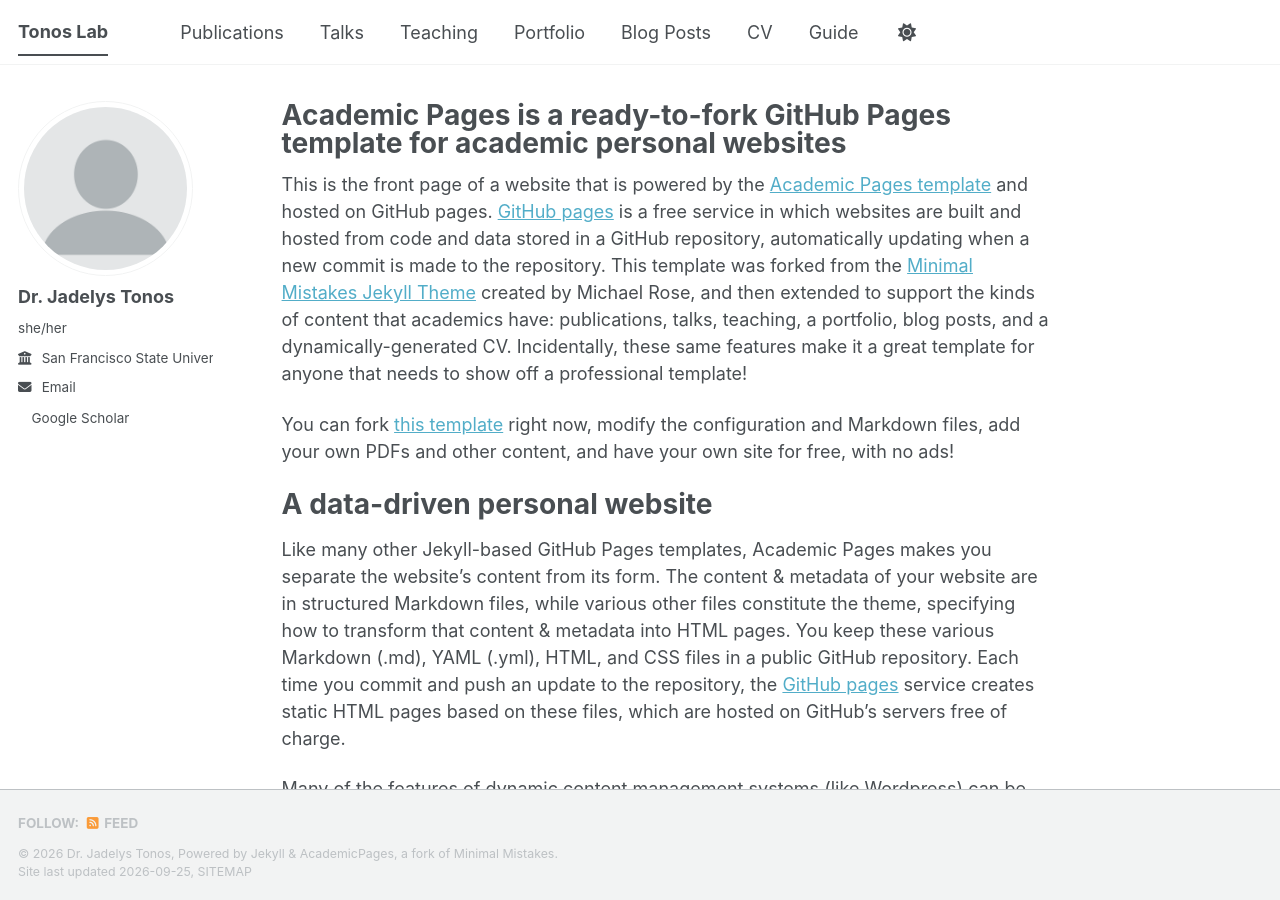
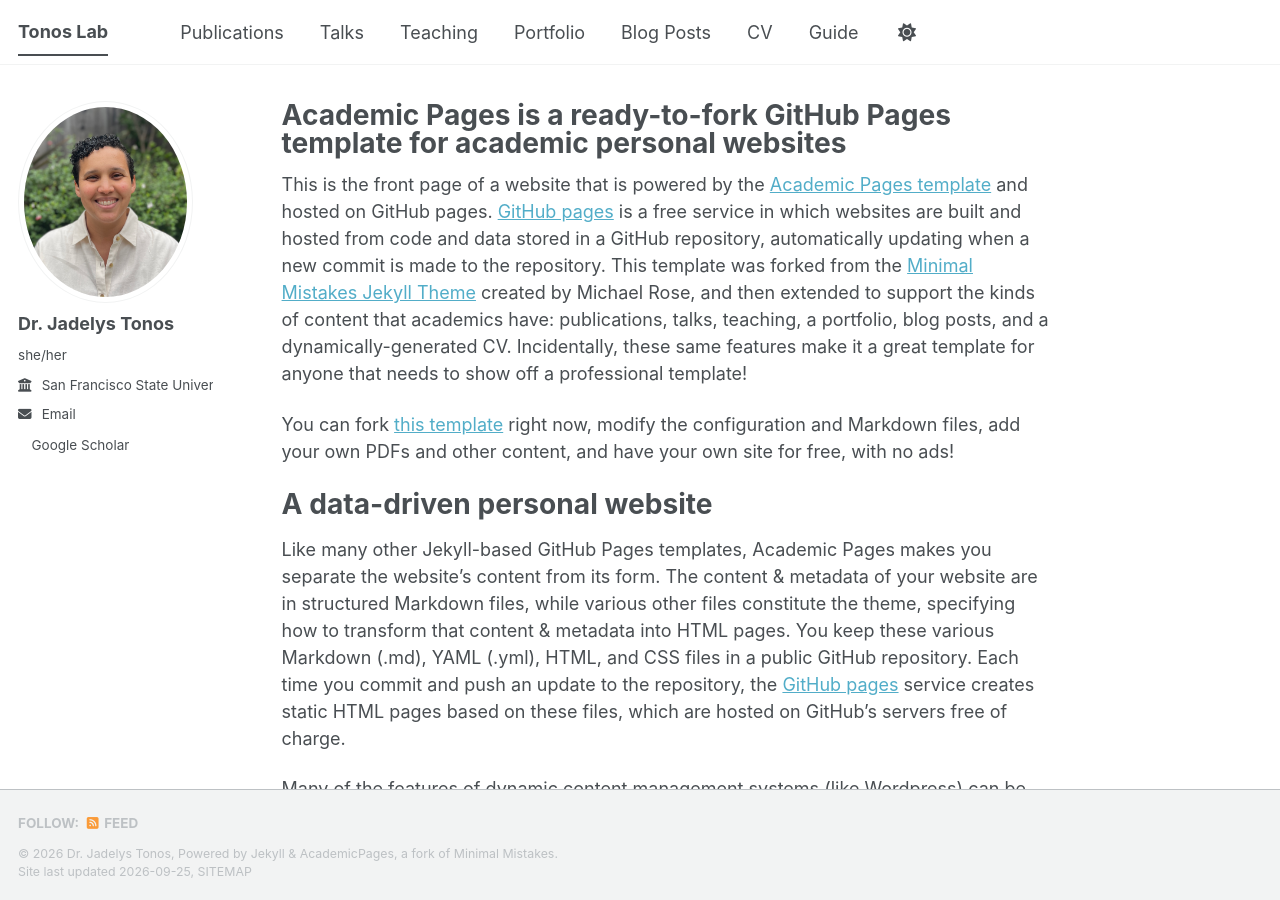
Before and after one commit to jtonos/jtonos.github.io, a Jekyll site: the page built from _pages/about.md, in a window 1280 px wide and 900 px high. Built offline with Jekyll 4.4.1, drawn with Linux system fonts in a browser that asks for light colours; a style sheet for code colours, icons or effects is not loaded.

Commit message:
Update _config.yml

```diff
--- a/_config.yml
+++ b/_config.yml
@@ -22,7 +22,7 @@ repository  : "jtonos/jtonos.github.io"
 #               Additional customization can be done by editing /_includes/author-profile.html
 author:
   # Biographic information
-  avatar           : "profile.png"
+  avatar           : "IMG_4951.JPG"
   name             : "Dr. Jadelys Tonos"
   pronouns         : "she/her"
   employer         : "San Francisco State University"
```
